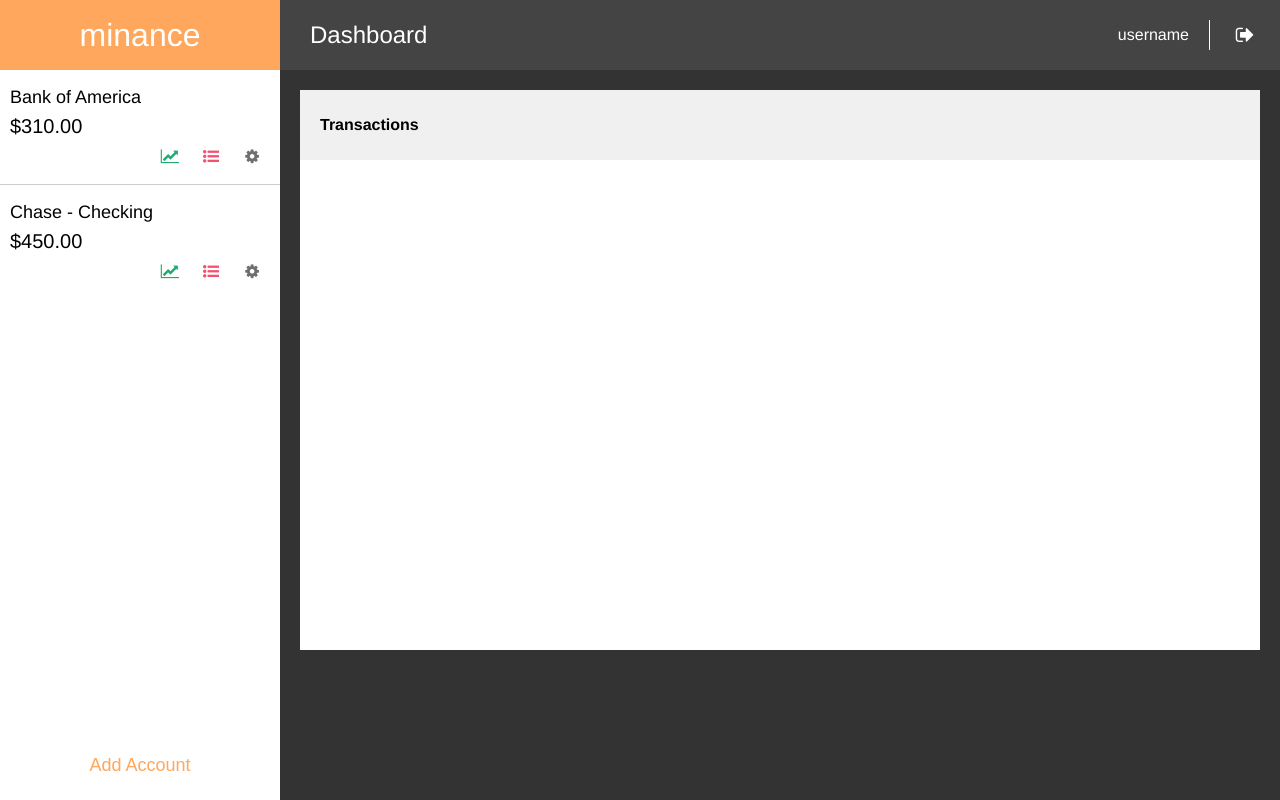
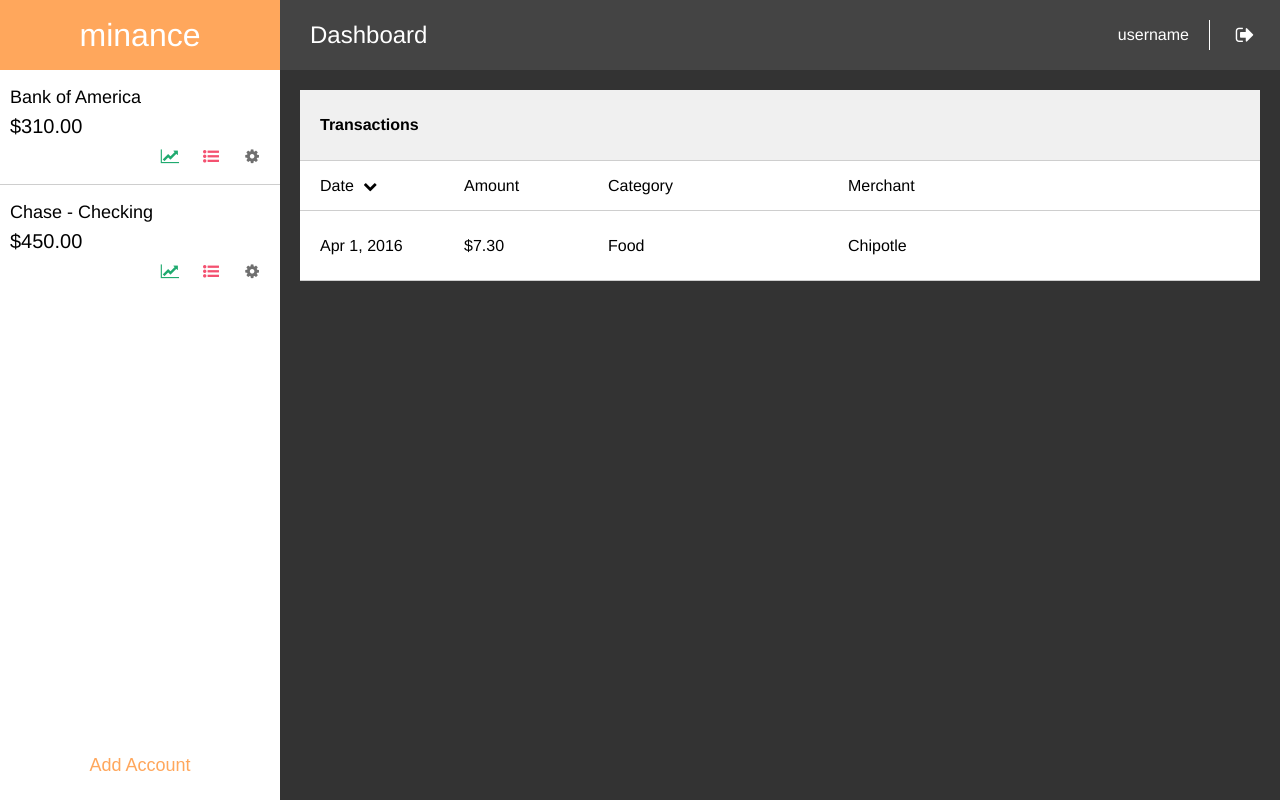
Before and after one commit to tsitu/CSCI-310-Group-L, a PHP site: page / in a window 1280 px wide. Run offline with PHP 8.4, Linux system fonts and the light colour scheme; some libraries are stand-ins or nearby versions.

Commit message:
basic transaction list

```diff
--- a/css/dashboard.css
+++ b/css/dashboard.css
@@ -19,10 +19,11 @@ body {
 
 .main-panel {
     width: calc(100% - 280px);
-    overflow-y: scroll;
+    overflow: scroll;
 }
 
 .top-bar {
+    min-width: 600px;
     height: 70px;
     padding-left: 30px;
 
@@ -112,7 +113,6 @@ body {
 
 
 .module {
-    height: 600px;
     padding: 20px 20px;
     background-clip: content-box;
 }
@@ -124,6 +124,51 @@ body {
     padding-left: 20px;
     font-size: 16px;
     font-weight: bold;
+}
+
+#transaction-module {
+    min-width: 800px;
+}
+#transaction-table {
+    width: 100%;
+    height: 100%;
+
+    vertical-align: middle;
+    border-collapse: collapse;
+}
+.transaction-fields {
+    height: 50px;
+    font-size: 16px;
+    font-weight: 400;
+}
+.sorter {
+    display: inline-block;
+    margin-left: 5px;
+
+    font-size: 14px;
+    font-weight: 200;
+}
+#transaction-table td {
+    padding-left: 20px;
+}
+.transaction-data {
+    height: 70px;
+}
+#transaction-table .col-1 {
+    width: 15%;
+    min-width: 140px;
+}
+#transaction-table .col-2 {
+    width: 15%;
+    min-width: 140px;
+}
+#transaction-table .col-3 {
+    width: 25%;
+    min-width: 180px;
+}
+#transaction-table .col-4 {
+    width: 45%;
+    min-width: 240px;
 }
 
 
@@ -185,3 +230,7 @@ body {
 .module-header {
     background-color: rgb(240, 240, 240);
 }
+
+
+#transaction-table tr { border-bottom: 1px solid #cecece; }
+#transaction-table tr:first-child { border-top: 1px solid #cecece; }
--- a/index.html
+++ b/index.html
@@ -71,8 +71,18 @@
             </div>
 
             <table id='transaction-table'>
-                <tr class=''>
+                <tr class='transaction-fields'>
+                    <td class='col-1 transaction-col'>Date <i class='sorter fa fa-chevron-down'></i></td>
+                    <td class='col-2 transaction-col'>Amount <i class='sorter'></i></td>
+                    <td class='col-3 transaction-col'>Category <i class='sorter'></i></td>
+                    <td class='col-4 transaction-col'>Merchant <i class='sorter'></i></td>
+                </tr>
 
+                <tr class='transaction-data'>
+                    <td class='col-1 transaction-date'>Apr 1, 2016</td>
+                    <td class='col-2 transaction-amount'>$7.30</td>
+                    <td class='col-3 transaction-category'>Food</td>
+                    <td class='col-4 transaction-merchant'>Chipotle</td>
                 </tr>
             </table>
         </div>
```
